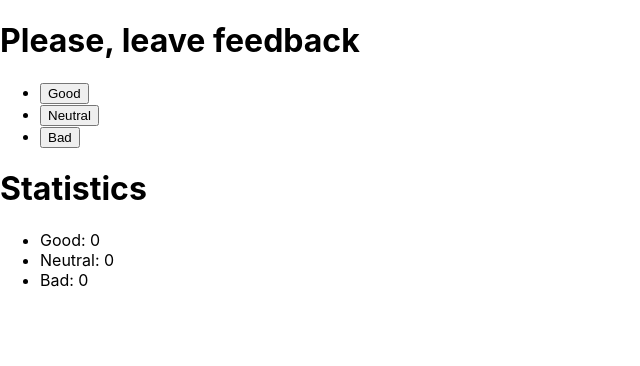
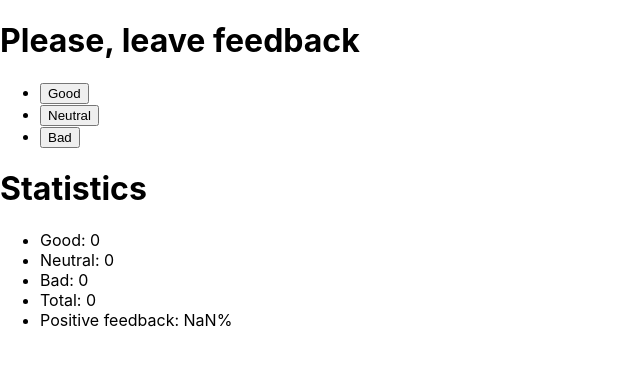
Before and after one commit to marianalevitska/goit-react-hw-02-feedback, a React (Create React App) app: page / in a window 1280 px wide. Shown: the top 366 px of the page, without its empty margins (0-640 px from the left). Built offline with nearby package versions, Linux system fonts and the light colour scheme.

Commit message:
total/percentage

```diff
--- a/src/components/Statistics/Statistics.js
+++ b/src/components/Statistics/Statistics.js
@@ -24,6 +24,8 @@ class Statistics extends Component {
                         <li className={stl.stat_item}>Good: {this.state.good}</li>
                         <li className={stl.stat_item}>Neutral: {this.state.neutral}</li>
                         <li className={stl.stat_item}>Bad: {this.state.bad}</li>
+                        <li className={stl.stat_item}>Total: {this.state.good + this.state.neutral + this.state.bad}</li>
+                        <li className={stl.stat_item}>Positive feedback: {((this.state.good) / (this.state.good + this.state.neutral + this.state.bad)) * 100}%</li>
                     </ul>
                 </div>
             </div>
```
